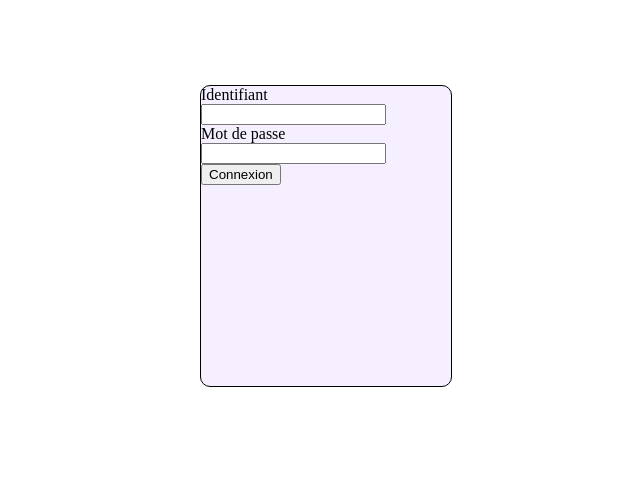
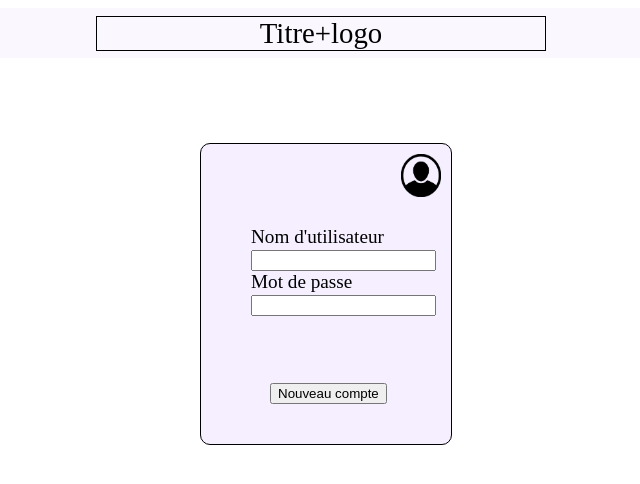
Before and after one commit to paullouppe/WEB_Projet_groupe13, a PHP site: page /connexion.html in a window 1280 px wide. Shown: the top 484 px of the page, without its empty margins (319-959 px from the left). Run offline with PHP 8.4, Linux system fonts and the light colour scheme.

Commit message:
Changement connexion pour match avec inscription

```diff
--- a/app/connexion.html
+++ b/app/connexion.html
@@ -1,35 +1,34 @@
 <!DOCTYPE html>
-<html>
+<html lang="en" dir="ltr">
   <head>
-	<title>Connexion</title>
-	<meta charset="UTF-8" />
+    <meta charset="utf-8">
+    <title>Creation compte</title>
     <link rel="stylesheet" href="./style/main.css"/>
   </head>
-
-
-
+      <header>
+          <div class="head">
+            <div id="h">
+              Titre+logo
+            </div>
+          </div>
+      </header>
       <main>
-
-    <div class = "create">
-        <form>
-            <div id="champs">
+    <div class="create">
+      <img id="acc" src="./img/myacc.png">
+      <form id="inscrire">
+        <div id="cred">
           <div>
-                <label for="identifier1">Identifiant</label>
-                <input type="text" id="identifier1" size="20"/>
+            <label for="identifier">Nom d'utilisateur</label>
+            <input type="text" id="identifier2" name="id2" size="20"/>
           </div>
           <div>
             <label for="password1">Mot de passe</label>
-                <input type="password" id="password1" name="password1"/>
+            <input type="password" id="password1" name="mdp1"/>
           </div>
         </div>
-
-            <div>
-                <input type="submit" id="connection" value="Connexion"/>
+        <div id="newacc">
+          <input type="submit" value="Nouveau compte" />
         </div>
-        </form>
-
     </div>
-
     </main>
-
 </html>
--- a/app/style/main.css
+++ b/app/style/main.css
@@ -66,3 +66,10 @@
   margin-left: 200px;
   margin-top: 10px;
 }
+
+#newacc{
+    width: 60px;
+    height: 43px;
+    margin-left: 19px;
+    margin-top: 65px;
+}
```
Lines whose indentation alone changed are shown as unchanged.
